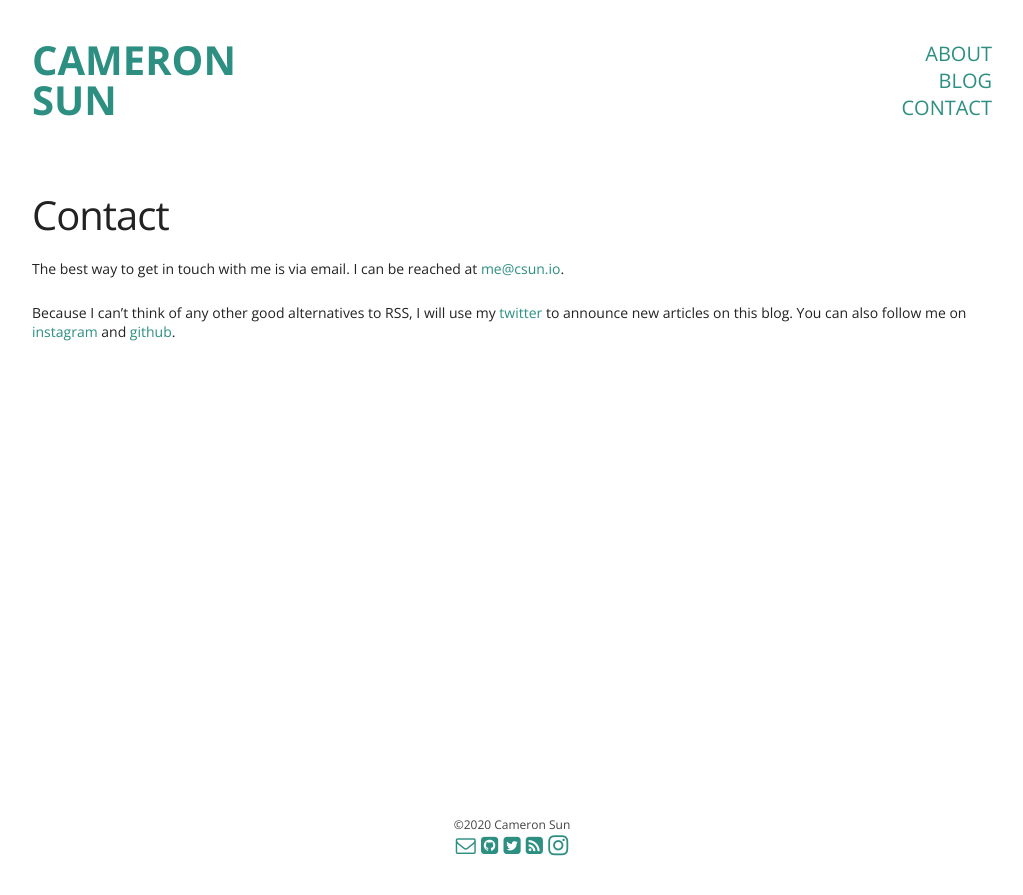
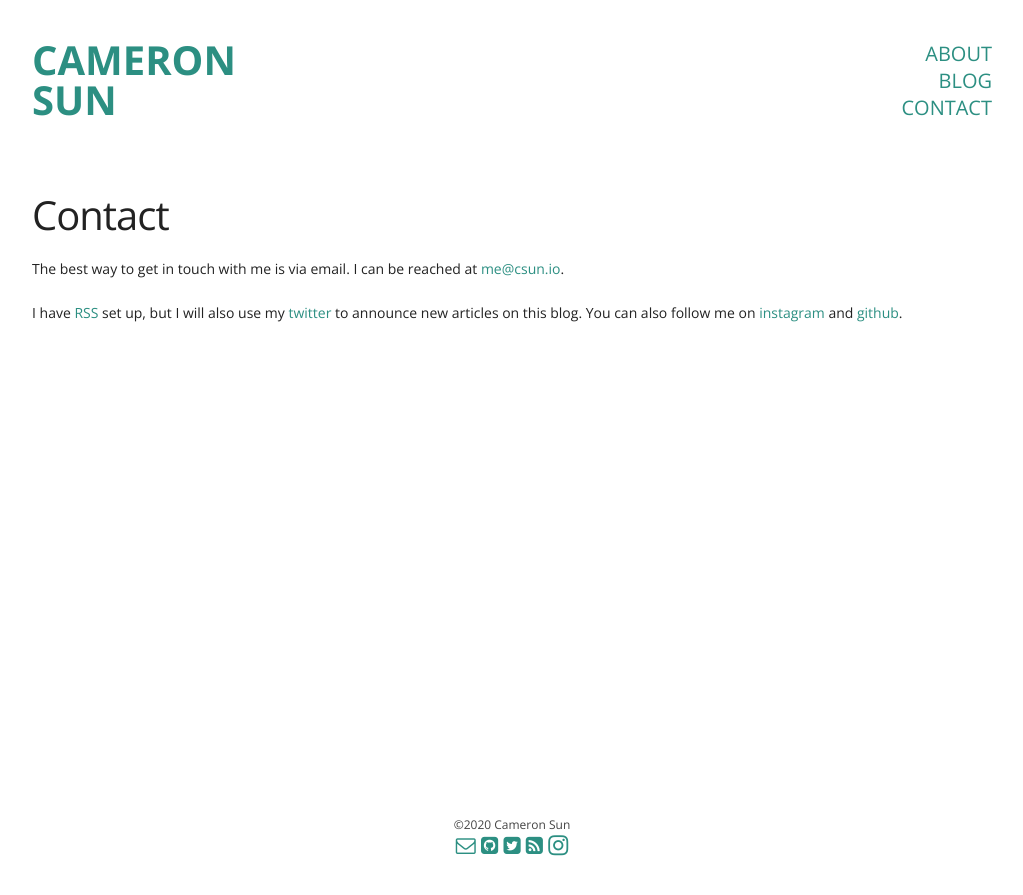
Before and after one commit to csun/csun.io, a Jekyll site: the page built from contact.md, in a window 1280 px wide. Shown: the top 895 px of the page, without its empty margins (128-1151 px from the left). Built offline with Jekyll 4.4.1, drawn with Linux system fonts in a browser that asks for light colours; some web fonts are replaced.

Commit message:
Add RSS link to contact

```diff
--- a/contact.md
+++ b/contact.md
@@ -5,4 +5,4 @@ permaling: /contact/
 ---
 The best way to get in touch with me is via email. I can be reached at [me@csun.io](mailto:me@csun.io).
 
-Because I can't think of any other good alternatives to RSS, I will use my [twitter](https://www.twitter.com/cam_sun) to announce new articles on this blog. You can also follow me on [instagram](https://www.instagram.com/cameronsun_) and [github](https://www.github.com/csun).
+I have [RSS](/feed.xml) set up, but I will also use my [twitter](https://www.twitter.com/cam_sun) to announce new articles on this blog. You can also follow me on [instagram](https://www.instagram.com/cameronsun_) and [github](https://www.github.com/csun).
```
